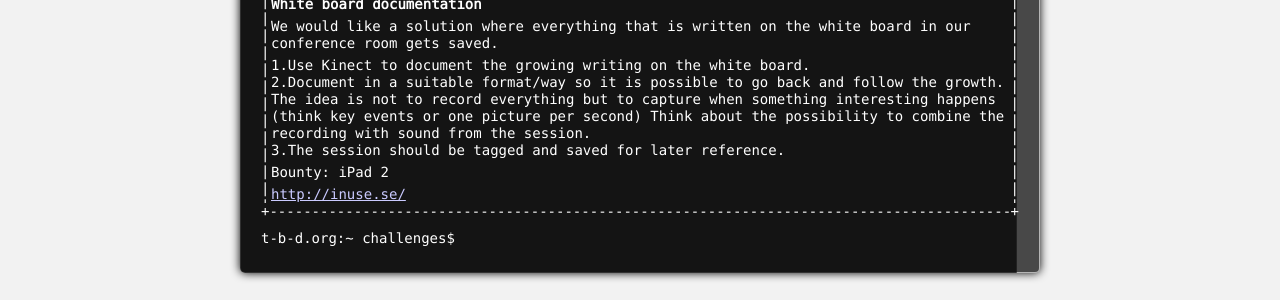
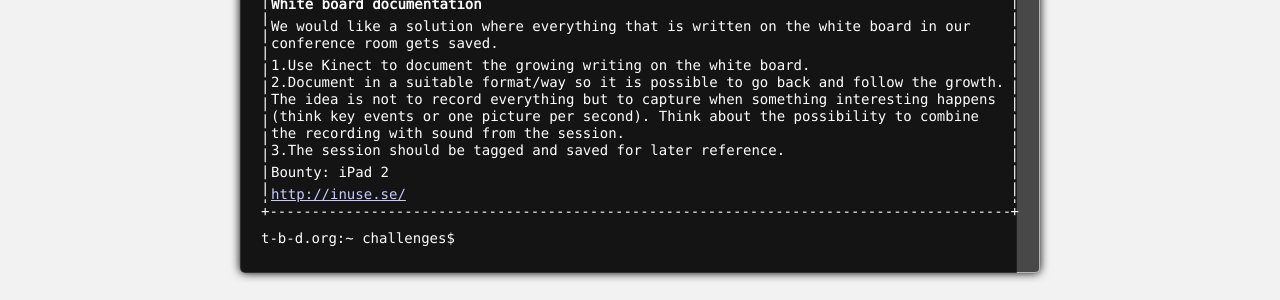
Before and after one commit to T-B-D/t-b-d.github.com, a Jekyll site: the page built from challenges/index.html, in a window 1280 px wide. Shown: the part 810-1110 px from the top of the page. Built offline with Jekyll 4.4.1, drawn with Linux system fonts in a browser that asks for light colours; nearby versions of some CDN libraries.

Commit message:
spelling

```diff
--- a/challenges/index.html
+++ b/challenges/index.html
@@ -16,7 +16,7 @@
 			<div class="pl10 pr10">
 				<h2 class="challenges-flatfrog">FlatFrog</h2>
 				<p class="">Based on a unique patented optical in-glass solution FlatFrog
-	introduces this spring the Multitouch 3200 – a 32” multi touch table
+	 introduces this spring the Multitouch 3200 – a 32” multi touch table
 	with  supreme performance. Now we want to challenge you to build great
 	applications for the exciting new field of multi-user multi-touch
 	tables. Receive touch data via standard API:s in Windows (over USB) or
@@ -46,7 +46,7 @@
 			<div class="pl10 pr10">
 				<h2 class="challenges-neo4j">Neo4j Challenge</h2>
 				<p class="">Join Neo4j (the NOSQL Graph Database from Malmö) on Heroku, then help
-				others get started by creating a Heroku-ready template or demo
+				 others get started by creating a Heroku-ready template or demo
 				application using Neo4j. The best project templates will win
 				recognition and prizes. Use any language, any framework, with Neo4j!
 				</p>
@@ -72,7 +72,7 @@
 			</div>
 			<div class="pl10 pr10">
 				<h2 class="challenges-tunaspot">Tunaspot Challenge</h2>
-				<p class="">Tunaspot is proud to join the TBD Hackaton february the 10-12th . We are bringing our awesome API for location based music/sound/content. Come with us and build anything from Iphone audio-blogging app to the Runkeeper + Tunaspot mashups. Our bounty to the best Tunaspot API app is this life-size remote controlled shark.</p>
+				<p class="">Tunaspot is proud to join the TBD Hackaton february the 10-12th. We are bringing our awesome API for location based music/sound/content. Come with us and build anything from Iphone audio-blogging app to the Runkeeper + Tunaspot mashups. Our bounty to the best Tunaspot API app is this life-size remote controlled shark.</p>
 				<a href="http://tunaspot.com/">http://tunaspot.com/</a>
 
 			</div>
@@ -121,7 +121,7 @@
 					<li>2.Document in a suitable format/way so it is possible to go back and
 					follow the growth. The idea is not to record everything but to capture
 					when something interesting happens (think key events or one picture
-					per second) Think about the possibility to combine the recording with
+					per second). Think about the possibility to combine the recording with
 					sound from the session.</li>
 					<li>3.The session should be tagged and saved for later reference.</li>
 				</ol>
```
